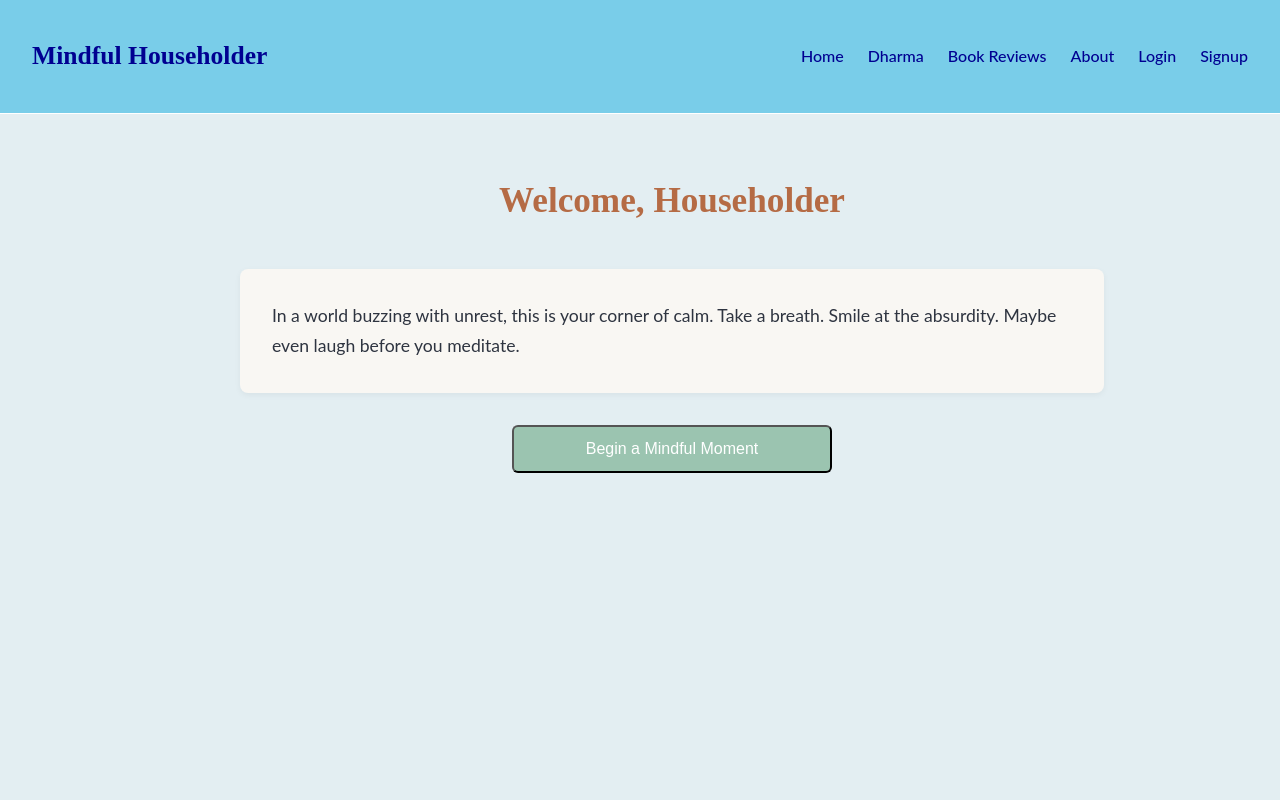
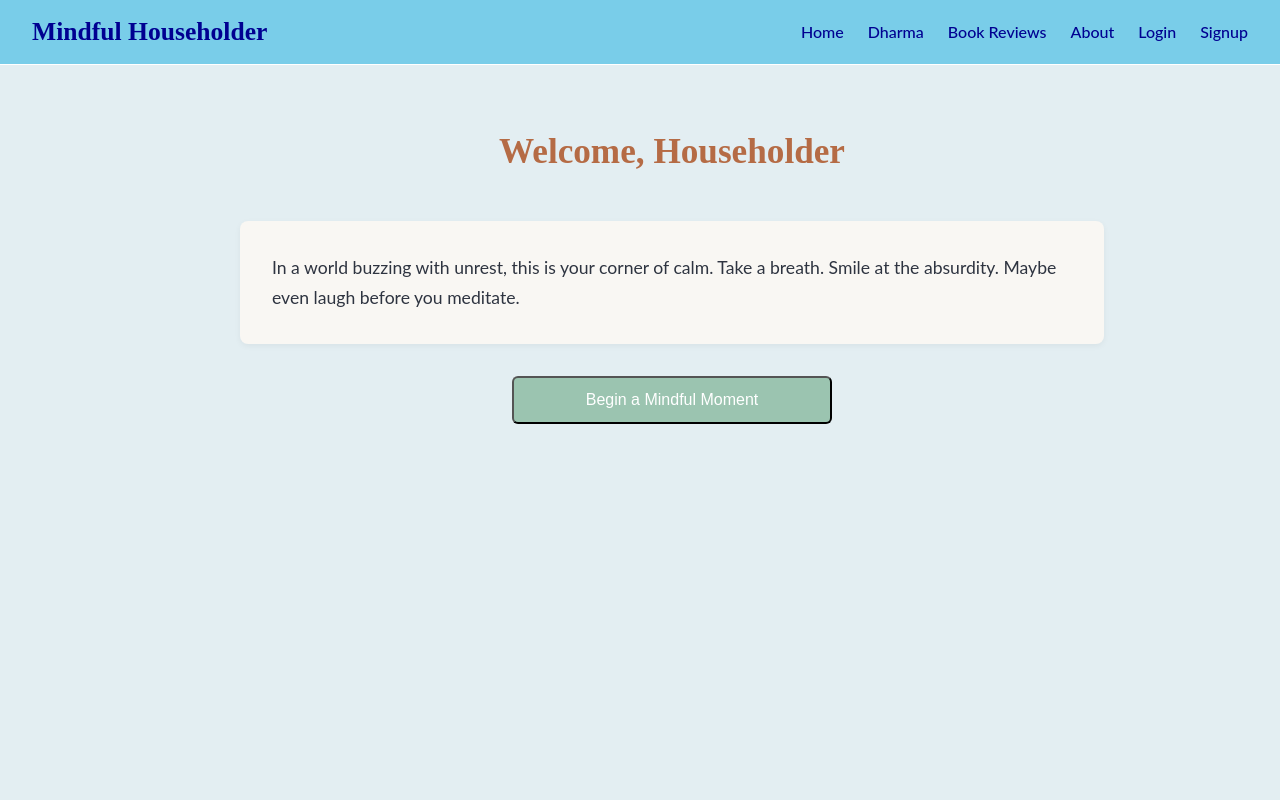
Before and after one commit to MichaelBoegner/householder-ui, a React (Vite) app in the folder householder-ui/: page / in a window 1280 px wide. Shown: the top 800 px of the page. Built offline with nearby package versions, Linux system fonts and the light colour scheme.

Commit message:
styling nav bar and dashboard

```diff
--- a/householder-ui/src/components/Navbar/Navbar.css
+++ b/householder-ui/src/components/Navbar/Navbar.css
@@ -1,10 +1,11 @@
 .navbar {
-  background: #79CDE9; /* calm muted blue */
+  height: 2rem;
+  background: #79CDE9;
   display: flex;
   justify-content: space-between;
   align-items: center;
   padding: 1rem 2rem;
-  border-bottom: 1px solid #ffffff; /* slightly darker blue line */
+  border-bottom: 1px solid #ffffff;
 }
 
 /* Logo */
@@ -34,7 +35,7 @@
 
 /* Hover */
 .navbar a:hover {
-  color: #2E3440; /* deep slate gray for readable contrast */
-  border-bottom: 2px solid #b56b45; /* terracotta accent underline */
+  color: #2E3440;
+  border-bottom: 2px solid #b56b45;
   padding-bottom: 2px;
 }
```
Also changed, not shown: householder-ui/src/pages/Dashboard/Dashboard.css (line endings or trailing spaces).
